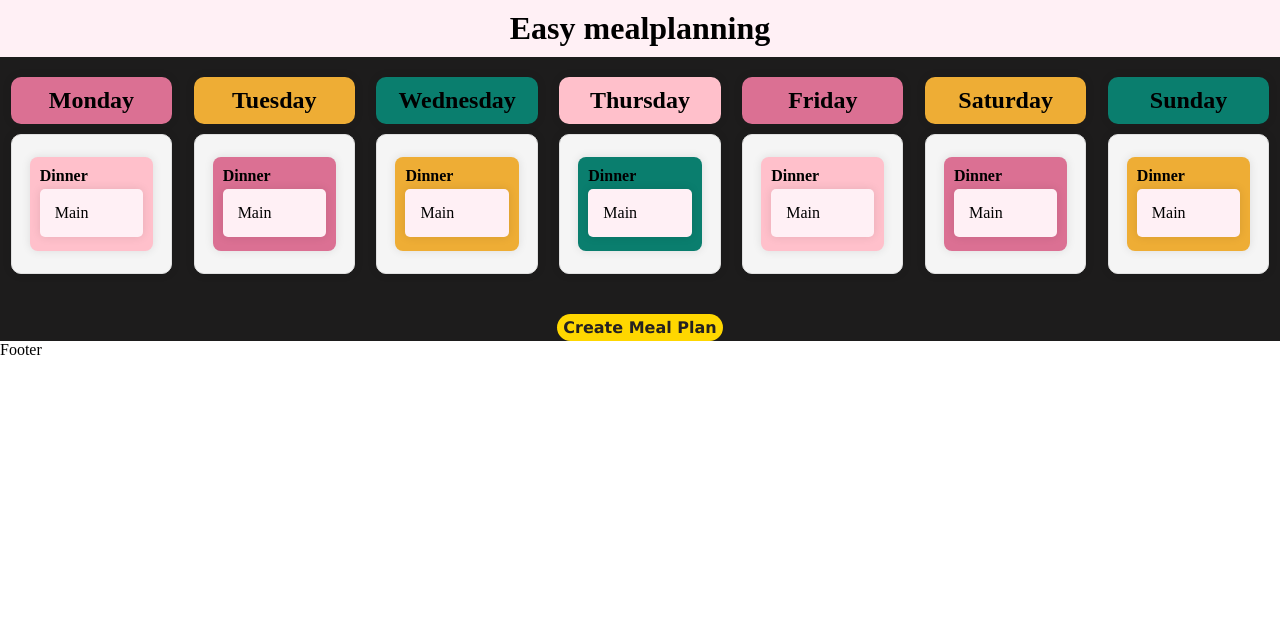
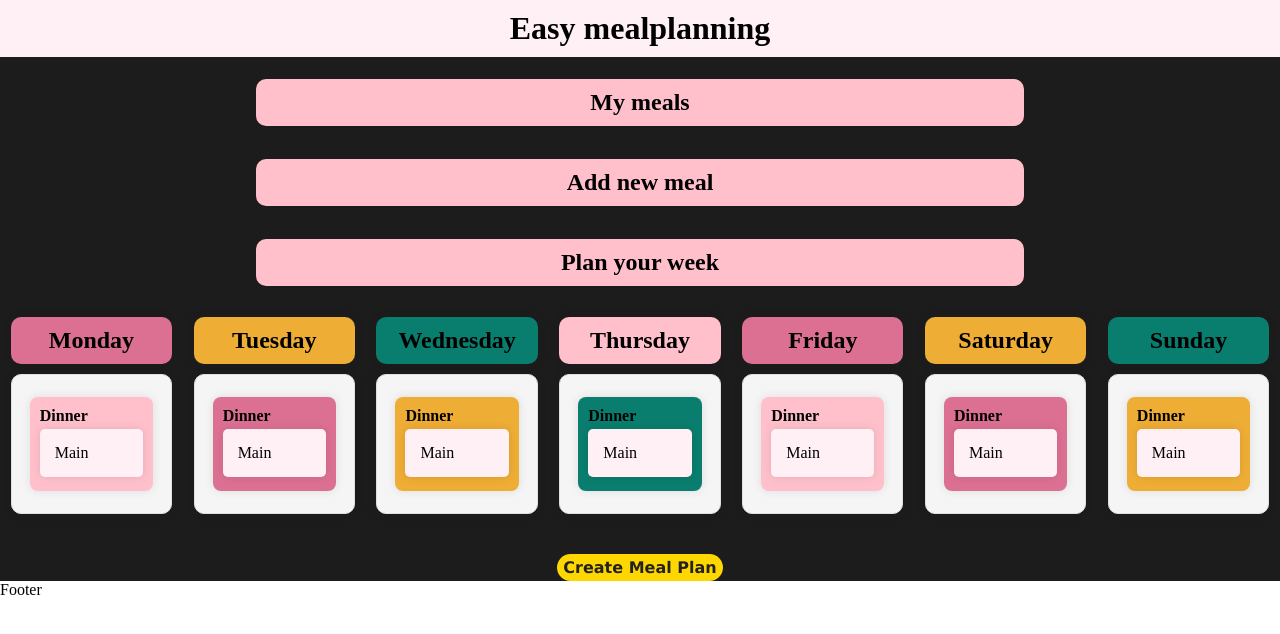
Before and after one commit to Nymesia47/meal-planner-generator, a React (Vite) app: page / in a window 1280 px wide. Shown: the top 634 px of the page. Built offline with nearby package versions, Linux system fonts and the light colour scheme.

Commit message:
added main nav components and style

```diff
--- a/src/components/layout/Main.jsx
+++ b/src/components/layout/Main.jsx
@@ -1,9 +1,11 @@
 
+import NavList from '../mainPage/NavList.jsx';
 import WeekSchedule from '../mainPage/WeekSchedule.jsx';
 
 function Main() {
   return (
     <main>
+      <NavList />
       <WeekSchedule />
     </main>
 
--- /dev/null
+++ b/src/components/mainPage/NavList.jsx
@@ -0,0 +1,18 @@
+import '/src/styles/NavList.scss';
+import NavListLink from "./NavListLink"
+
+
+function NavList() {
+  return (
+    <nav >
+      <ul className='mainNav'>
+        <NavListLink text= "My meals" />
+        <NavListLink text= "Add new meal" />
+        <NavListLink text= "Plan your week" />
+      </ul>
+    </nav>
+
+  )
+}
+
+export default NavList
--- /dev/null
+++ b/src/components/mainPage/NavListLink.jsx
@@ -0,0 +1,11 @@
+import '/src/styles/NavList.scss';
+
+function NavListLink(props) {
+  return (
+    <li>
+        <a href="">{props.text}</a>
+    </li>
+  )
+}
+
+export default NavListLink
--- /dev/null
+++ b/src/styles/NavList.scss
@@ -0,0 +1,26 @@
+.mainNav {
+    display: flex;
+    flex-direction: column;
+    align-items: center;
+    justify-content: space-around;
+    height: 30vh;
+
+    & li {
+        width: 60%;
+        background-color: pink;
+        font-size: 1.5rem;
+        border-radius: 10px;
+        padding: 10px 15px;
+        margin-top: 10px;
+        text-align: center;
+    }
+
+    & a {
+        color: black;
+        text-decoration: none;
+        font-weight: 600;
+
+
+    }
+
+}
```
